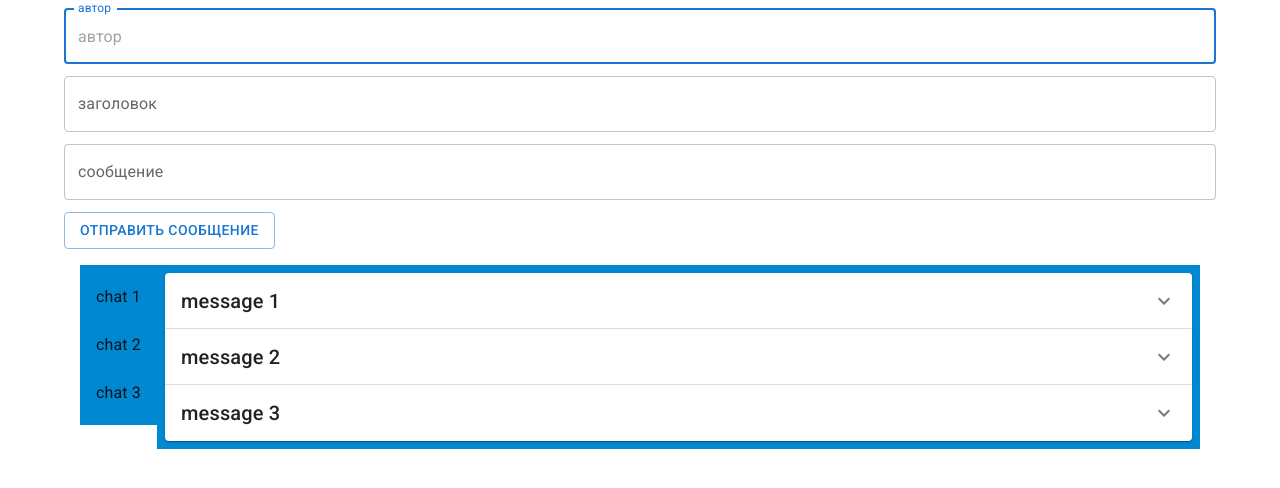
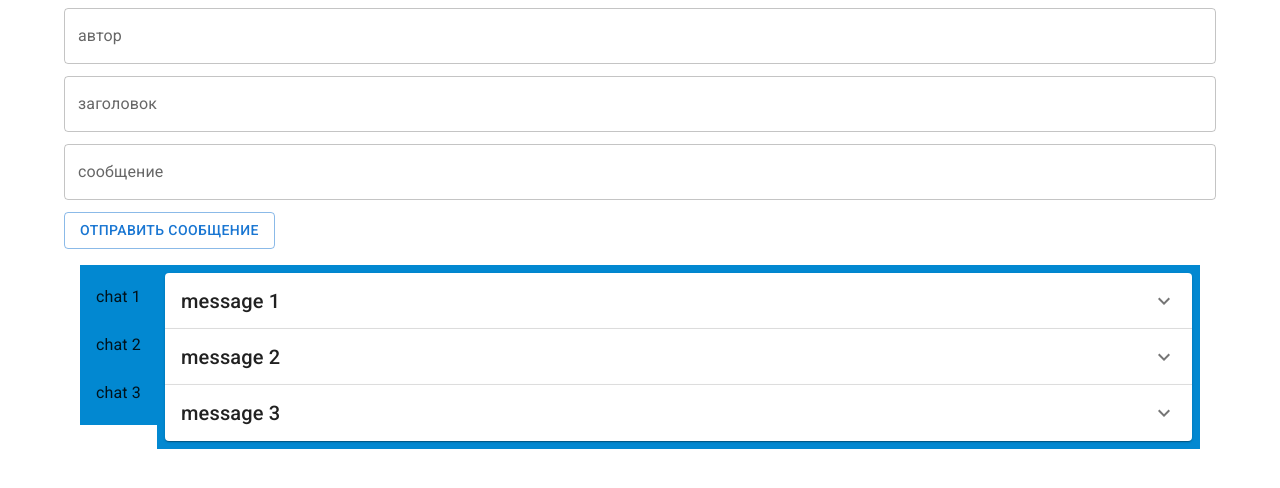
Before and after one commit to UncleChernomor/fapp, a React (Create React App) app: page / in a window 1280 px wide. Shown: the top 488 px of the page. Built offline with nearby package versions, Linux system fonts and the light colour scheme.

Commit message:
не получается фокус вывести в идеал. Оставляем пока

```diff
--- a/src/App.js
+++ b/src/App.js
@@ -1,4 +1,4 @@
-import React, { useEffect, useState } from "react";
+import React, { useEffect, useRef, useState } from "react";
 import './App.css';
 import MessageList from "./components/MessageList";
 import ButtonV from "./components/UI/button/ButtonV";
@@ -59,6 +59,7 @@ function App(props) {
     },
   ]);
 
+  const refFocus = useRef(null);
   const [author, setAuthor] = useState('');
   const [header, setHeader] = useState('');
   const [body, setBody] = useState('');
@@ -85,6 +86,11 @@ function App(props) {
         console.log('привет - ' + name);
       }, 1500);
     }
+
+    //Настроить фокус --- НЕ ЗАБЫТЬ!!!!
+    // if (refFocus !== null)
+    //   refFocus.current.focus();
+
   }, [messages]);
 
   return (
@@ -94,7 +100,7 @@ function App(props) {
         component="form"
       >
         <InputV
-          autoFocus
+          ref={refFocus}
           type='text'
           value={author}
           placeholder="автор"
```
